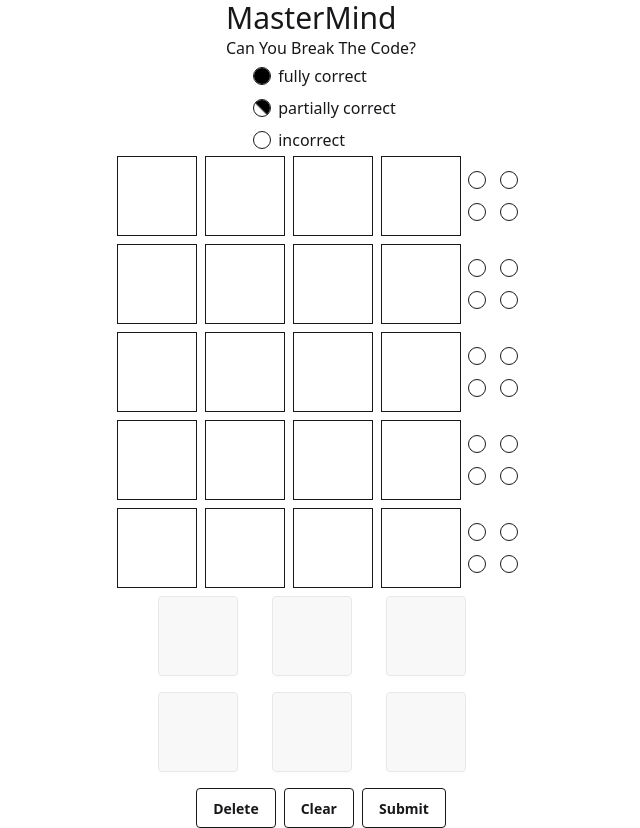
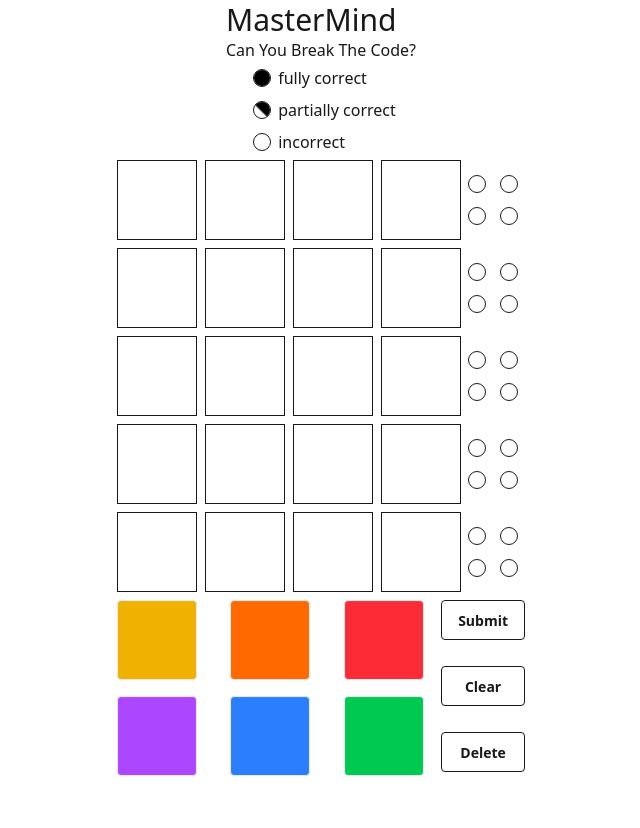
Before and after one commit to raworiginal/mastermind-react, a React (Vite) app: page / in a window 1280 px wide. Shown: the whole page, without its empty margins (319-959 px from the left). After the commit the page ends 800 px from the top, so only its background shows below. Built offline with nearby package versions, Linux system fonts and the light colour scheme.

Commit message:
Last commit for now

```diff
--- a/src/App.jsx
+++ b/src/App.jsx
@@ -2,15 +2,28 @@ import "./App.css";
 import GameControls from "./components/GameControls";
 import GameGrid from "./components/GameGrid";
 import Header from "./components/Header";
+import { useState } from "react";
+function createBoard() {
+	return Array.from({ length: 5 }, () => []);
+}
+function App() {
+	const [currentRow, setCurrentRow] = useState(0);
+	const [isWinner, setIsWinner] = useState(false);
+	const [gameBoard, setGameBoard] = useState(createBoard);
 
-function App() {
+	const handleColorBtn = (e) => {
+		console.log(e.target.id);
+		gameBoard[currentRow].push(e.target.id);
+		setGameBoard(...gameBoard);
+	};
+
 	return (
 		<>
 			<main className="flex justify-center">
 				<div className="flex justify-start flex-col rounded-md h-dvh">
 					<Header />
-					<GameGrid />
-					<GameControls />
+					<GameGrid gameBoard={gameBoard} currentRow={currentRow} />
+					<GameControls handleColorBtn={handleColorBtn} />
 				</div>
 			</main>
 		</>
--- a/src/components/GameControls.jsx
+++ b/src/components/GameControls.jsx
@@ -1,19 +1,21 @@
-const GameControls = () => {
-	const btnColors = ["yellow", "orange", "red", "purple", "blue", "green"];
+import { codeColors } from "../constants/gameConstants";
+const GameControls = ({ handleColorBtn }) => {
 	const btnClassList = "btn btn-outline";
 	return (
-		<section className="flex flex-col my-2 space-y-4 items-center">
+		<section className="flex flex-row my-2 space-y-4 items-center">
 			<div className="grid w-4/5 grid-cols-3 gap-4">
-				{btnColors.map((color, idx) => (
+				{codeColors.map((color, idx) => (
 					<div
+						onClick={handleColorBtn}
+						id={color}
 						key={idx}
-						className={`btn btn-wide justify-self-stretch h-20 w-20 bg-${color}-500 hover:outline`}></div>
+						className={`btn btn-wide justify-self-stretch h-20 w-20 ${color} hover:outline`}></div>
 				))}
 			</div>
-			<div className="flex gap-2">
+			<div className="flex flex-col justify-start space-y-6.5 h-full">
+				<button className={btnClassList}>Submit</button>
+				<button className={btnClassList}>Clear</button>
 				<button className={btnClassList}>Delete</button>
-				<button className={btnClassList}>Clear</button>
-				<button className={btnClassList}>Submit</button>
 			</div>
 		</section>
 	);
--- a/src/components/GameGrid.jsx
+++ b/src/components/GameGrid.jsx
@@ -1,10 +1,9 @@
 import GameRow from "./GameRow";
 
-const GameGrid = () => {
-	const rows = Array.from({ length: 5 });
+const GameGrid = ({ gameBoard }) => {
 	return (
 		<section className="flex flex-col space-y-2 items-center">
-			{rows.map((_, idx) => (
+			{gameBoard.map((_, idx) => (
 				<GameRow key={idx} />
 			))}
 		</section>
--- a/src/constants/gameConstants.js
+++ b/src/constants/gameConstants.js
@@ -6,5 +6,13 @@ const pegLegend = [
 	},
 	{ pegColor: "bg-white", text: "incorrect" },
 ];
+const codeColors = [
+	"bg-yellow-500",
+	"bg-orange-500",
+	"bg-red-500",
+	"bg-purple-500",
+	"bg-blue-500",
+	"bg-green-500",
+];
 
-export { pegLegend };
+export { pegLegend, codeColors };
```
